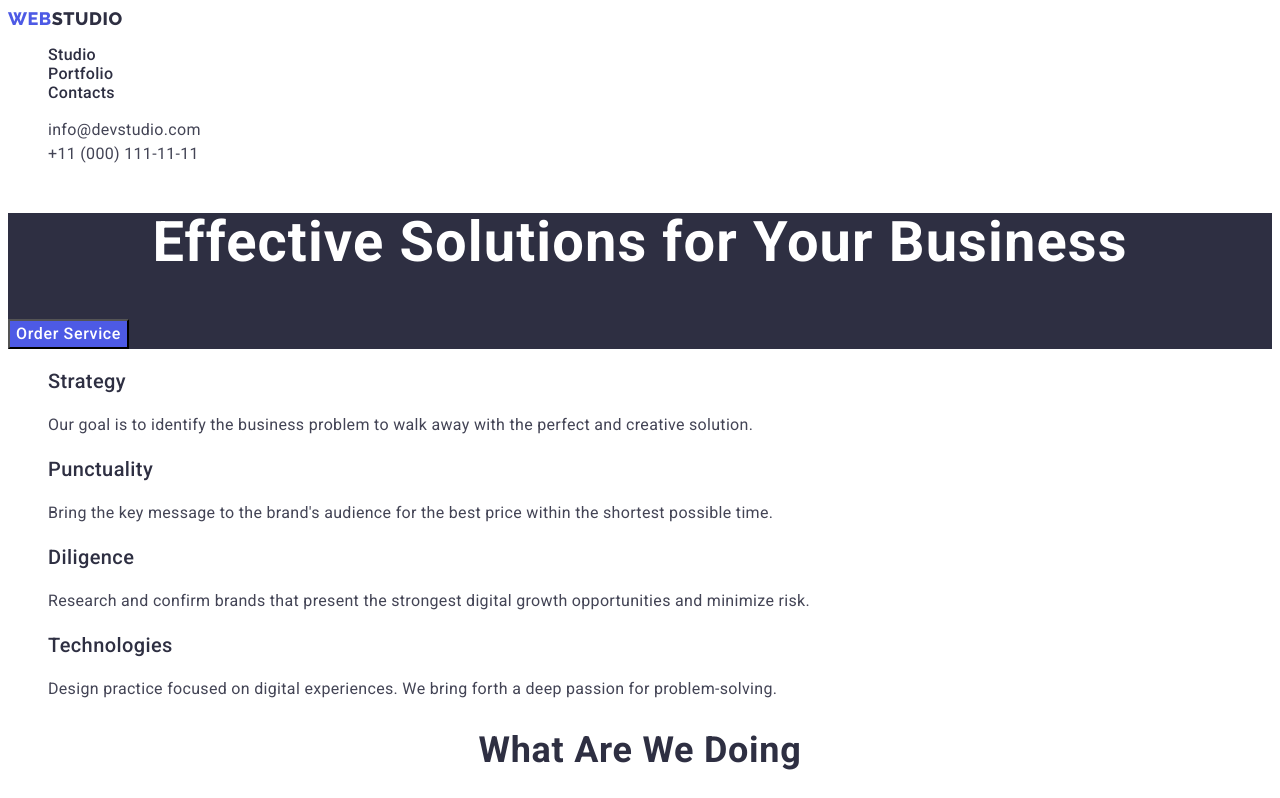
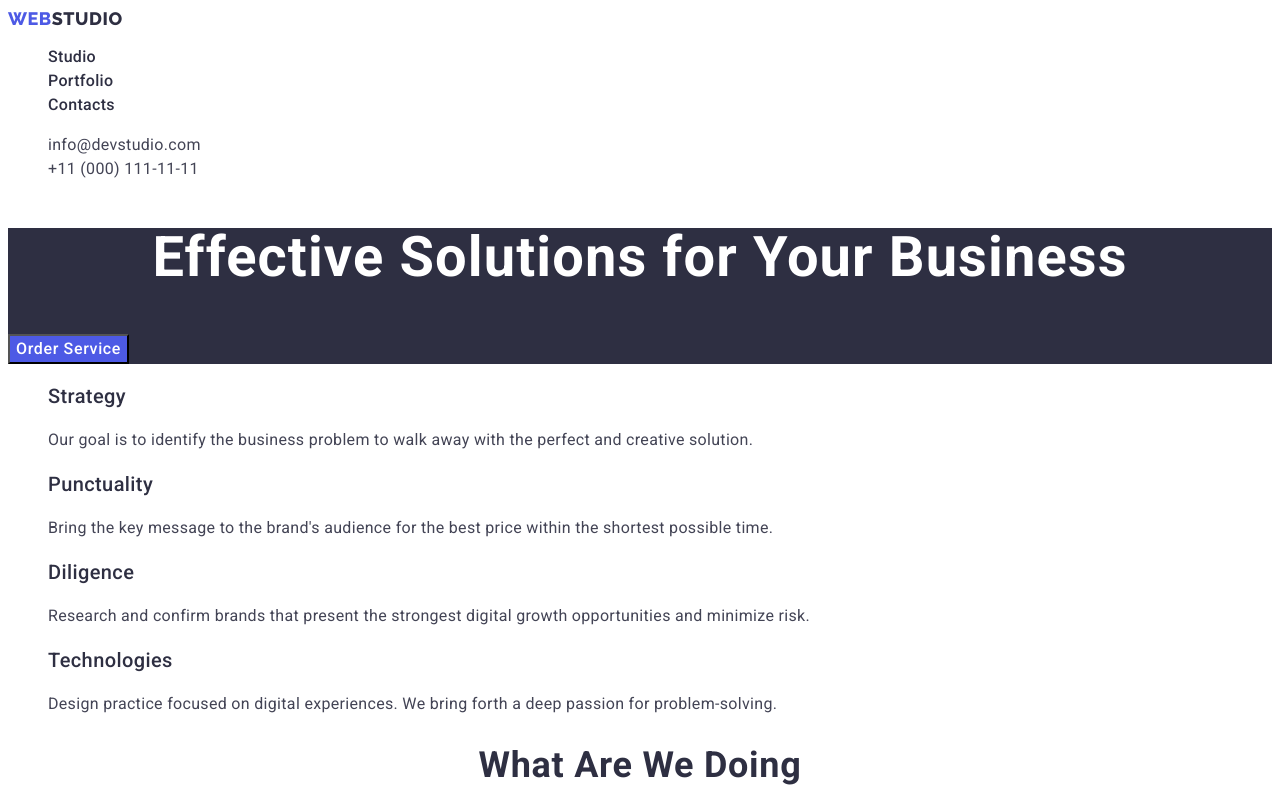
Before and after one commit to endryuman/goit-markup-hw-02, a plain HTML site: page index.html in a window 1280 px wide. Shown: the top 798 px of the page. Drawn offline with Linux system fonts and the light colour scheme.

Commit message:
hw2 done4

```diff
--- a/css/styles.css
+++ b/css/styles.css
@@ -34,7 +34,7 @@ body {
 .header-menu-link {
   font-weight: 500;
   font-size: 16px;
-  line-height: 1.5x;
+  line-height: 1.5;
   letter-spacing: 0.02em;
   color: #2e2f42;
 }
```
